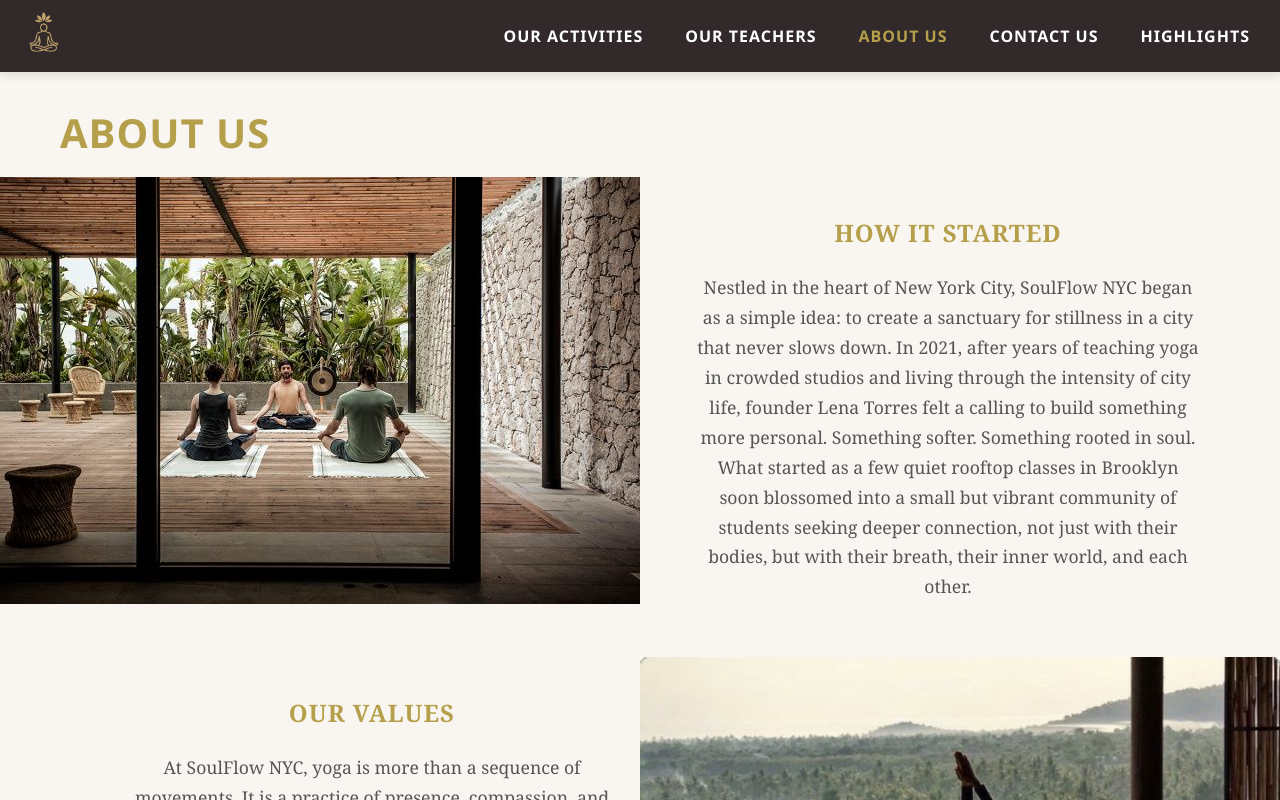
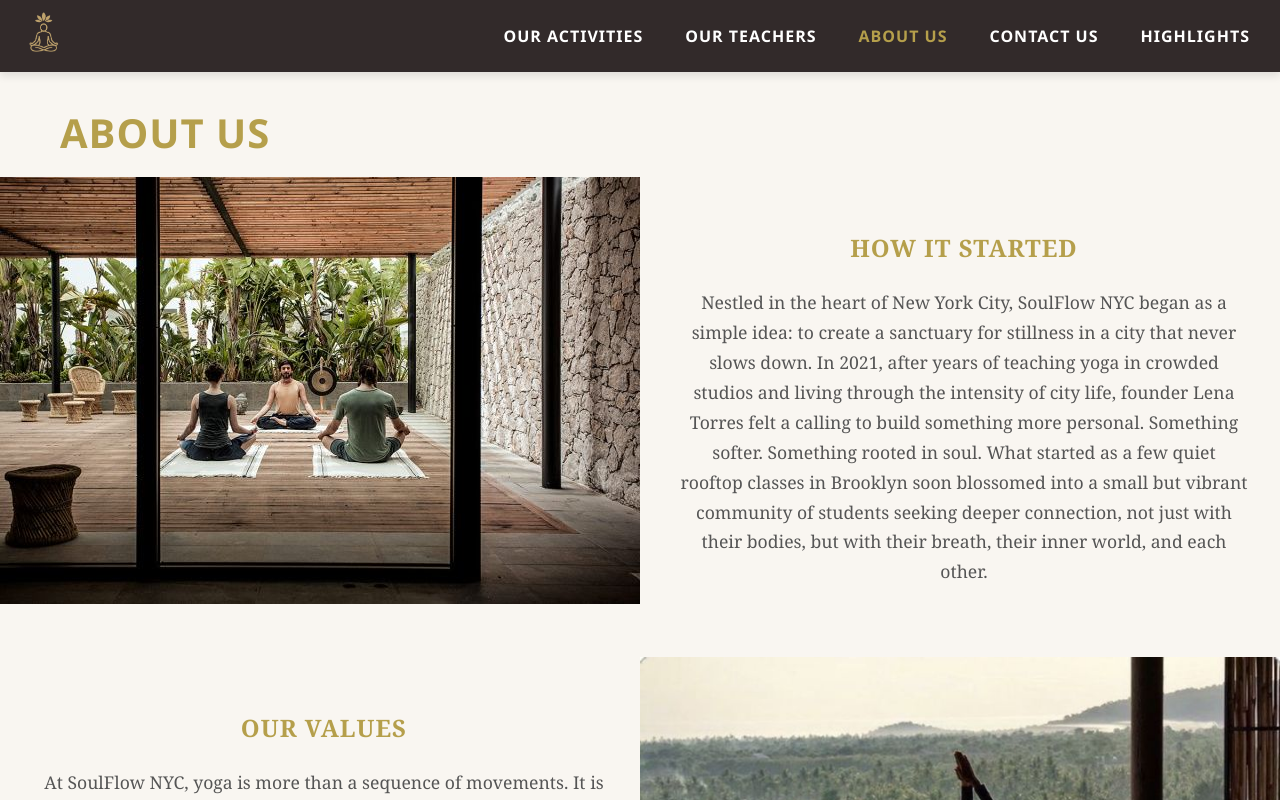
Before and after one commit to MilagrosCasaperalta/Hypermedia-Applications-Project, a Nuxt app: page /about in a window 1280 px wide. Shown: the top 800 px of the page. Built offline with nearby package versions, Linux system fonts and the light colour scheme; no server answers.

Commit message:
Fix TheParagraph component and added documentation

```diff
--- a/components/TheParagraph.vue
+++ b/components/TheParagraph.vue
@@ -1,3 +1,12 @@
+ <!--
+ Props:
+    - image (String): URL of the image to display (optional).
+    - imageCap (String): Alt text for the image (optional).
+    - position (String): Position of the text relative to the image — 'right' (default) or 'left'.
+    - imageWidth (String): CSS width value for the image (default: '100%').
+-->
+
+
 <template>
 
   <section :class="'paragraph-container' + containerDirectionClass" >
@@ -5,7 +14,7 @@
     <!-- Left image of the paragraph -->
     <div v-if="leftImageVisibility" class="paragraph-image">
       <figure class="wrapper">
-        <img :src="image" :alt="imageCap" :style="{width: imageWidth }"/>
+        <img :src="image" :alt="imageCap" :style="{width: imageWidth}"/>
       </figure>
     </div>
 
@@ -28,67 +37,37 @@
 <script>
 export default {
   props: {
-    // image: image for the paragraphs (optional)
     image: { type: String, default: () => '' },
-
-    // image-cap: alt attribute of the image (optional)
     imageCap: { type: String, default: () => '' },
-
-    // postion: position of the paragraph's text. Either 'right' or 'left'. Right by default (optional)
     position: {
       type: String,
       default: () => 'right',
       validator: (value) => ['right', 'left'].includes(value.toLowerCase()),
     },
-
-    // imageWidth: controls the width of the Image
     imageWidth: {
-        type: String,
-        default: () => '100%',
-    }
-
+      type: String,
+      default: () => '100%',
+    },
   },
   data() {
     return {
-      /** Visibility flag of the left image */
-      leftImageVisibility: this.hasImage() && this.isRightPositioned(),
-
-      /** Visibility flag of the right image */
-      rightImageVisibility: this.hasImage() && !this.isRightPositioned(),
-
-     /** Class of the main container of the paragraph to show the image always before the text in mobile version. */
-      containerDirectionClass: this.isRightPositioned()
+      leftImageVisibility: this.image && this.position === 'right',
+      rightImageVisibility: this.image && this.position === 'left',
+      paragraphTextClass: this.image ? 'paragraph-text' : 'paragraph-text-only',
+      textWrapperClass: !this.image
         ? ''
-        : 'image-before-paragraph',
-
-
-         /** Class for the paragraph's text to manage its size according to its type */
-      paragraphTextClass: this.hasImage()
-        ? 'paragraph-text'
-        : 'paragraph-text-only',
-
-      /** Class for the wrapper of the paragraph's text to define left/right margin */
-      textWrapperClass: !this.hasImage()
-        ? ''
-        : this.isRightPositioned()
+        : this.position === 'right'
         ? ' right-paragraph'
         : ' left-paragraph',
     }
   },
-  methods: {
-    /** Return true iff the paragraph's text is right positioned */
-    isRightPositioned() {
-      return this.position === 'right'
-    },
-
-    /** Return true iff the paragraph is not a text-only one */
-    hasImage() {
-      return this.image !== ''
+  computed: {
+    containerDirectionClass() {
+      return this.position === 'left' ? ' image-before-paragraph' : ''
     },
   },
 }
 </script>
-
 
 <style scoped>
 /*  Wrapper to center the content */
@@ -98,10 +77,11 @@
     }
 
 /* Containers components */
-    .paragraph-container {
-        width: 100%;
-        display: flow-root;
-    }
+  .paragraph-container::after {
+  content: "";
+  display: table;
+  clear: both;
+}
     .paragraph-image,
     .paragraph-text,
     .paragraph-text-only {
@@ -112,16 +92,13 @@
 
 /* Additional spacing between text and the paragraph image  */
     .left-paragraph {
-        padding-right: 1em;
-        padding-left: 5em;
-
+        padding-right: 2em;
     }
 
-    .right-paragraph {
-        padding-left: 1em;
-        padding-right: 5em;
+   .right-paragraph {
+    padding-right: 2em;
 
-    }
+}
 
 /* Prevent huge margin top space, as the whole component is already spaced apart */
 .left-paragraph :first-child,
@@ -141,6 +118,7 @@
 
 /* Grid management for mobile devices */
 @media (min-width: 720px) {
+
   .paragraph-image,
   .paragraph-text {
     float: left;
```
